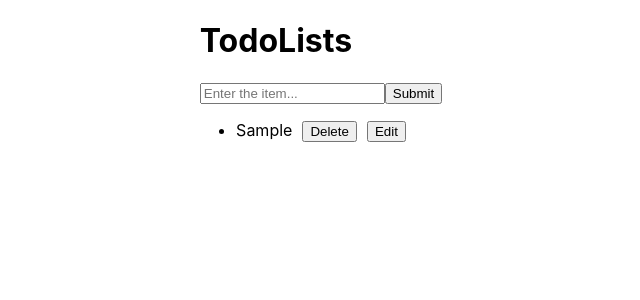
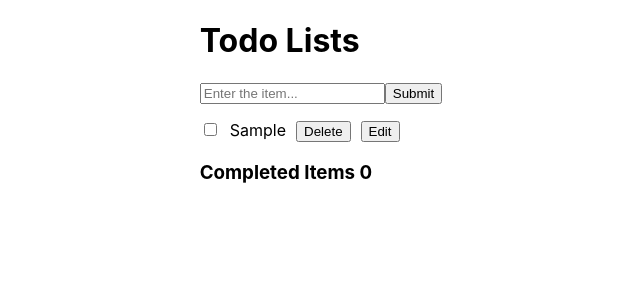
Before and after one commit to Gitanjali-Sahoo/todo-ts, a React (Create React App) app: page / in a window 1280 px wide. Both pictures are taken after typing "Sample" into the empty fields and a click on the button "Submit". Shown: the top 300 px of the page, without its empty margins (319-959 px from the left). Built offline with nearby package versions, Linux system fonts and the light colour scheme.

Commit message:
done: show the deleted items in UI

```diff
--- a/src/App.css
+++ b/src/App.css
@@ -5,7 +5,7 @@
 .list-container {
     display: flex;
     gap: 10px;
-    justify-content: center;
+    justify-content: flex-start;
     align-items: baseline;
     padding: 0;
 }
--- a/src/components/TodoLists.tsx
+++ b/src/components/TodoLists.tsx
@@ -10,6 +10,7 @@ const TodoLists = () => {
     const [inputValue, setInputValue] = useState<string>('')
     const [lists, setLists] = useState<TodoItem[]>([])
     const [editItemId, setEditItemId] = useState<string | null>(null)
+    const [deletedItem, setDeletedItem] = useState<TodoItem[]>([])
 
     const handleChange = (e: React.ChangeEvent<HTMLInputElement>) => {
         setInputValue(e.target.value)
@@ -31,9 +32,13 @@ const TodoLists = () => {
 
     const handleDelete = (id: string) => {
         const newLists = lists.filter((list) => list.id !== id)
+        const itemDeleted = lists.find((list) => list.id === id)
         setLists(newLists)
         if (editItemId === id) {
             setEditItemId(null)
+        }
+        if (itemDeleted) {
+            setDeletedItem([...deletedItem, itemDeleted])
         }
     }
 
@@ -47,16 +52,19 @@ const TodoLists = () => {
         setLists(updateList)
         setEditItemId(null)
     }
-    const handleInputValue = (e: React.ChangeEvent<HTMLInputElement>, id: string) => {
-        const updateInputValue = lists.map((item) =>
-            item.id === id ? { ...item, item: e.target.value } : item
+    const handleInputValue = (
+        e: React.ChangeEvent<HTMLInputElement>,
+        id: string
+    ) => {
+        const updateInputValue = lists.map((list) =>
+            list.id === id ? { ...list, list: e.target.value } : list
         )
         setLists(updateInputValue)
     }
     return (
         <>
             <div>
-                <h1>TodoLists</h1>
+                <h1>Todo Lists</h1>
                 <div>
                     <input
                         type="text"
@@ -75,7 +83,8 @@ const TodoLists = () => {
                     {lists.map((list) => {
                         return (
                             <ul key={list.id} className="list-container">
-                                <li>
+                                <input type="checkbox" name="" id="" />
+                                <div>
                                     {editItemId === list.id ? (
                                         <input
                                             type="text"
@@ -87,7 +96,7 @@ const TodoLists = () => {
                                     ) : (
                                         list.item
                                     )}
-                                </li>
+                                </div>
                                 <input
                                     type="button"
                                     value="Delete"
@@ -112,6 +121,22 @@ const TodoLists = () => {
                         )
                     })}
                 </div>
+                <div>
+                    <h3>
+                        Completed Items <span>{deletedItem.length}</span>
+                    </h3>
+                    <div>
+                        {' '}
+                        {deletedItem.map((item) => {
+                            return (
+                                <ul key={item.id}>
+                                    <input type="checkbox" name="" id="" />
+                                    <div>{item.item}</div>
+                                </ul>
+                            )
+                        })}
+                    </div>
+                </div>
             </div>
         </>
     )
```
